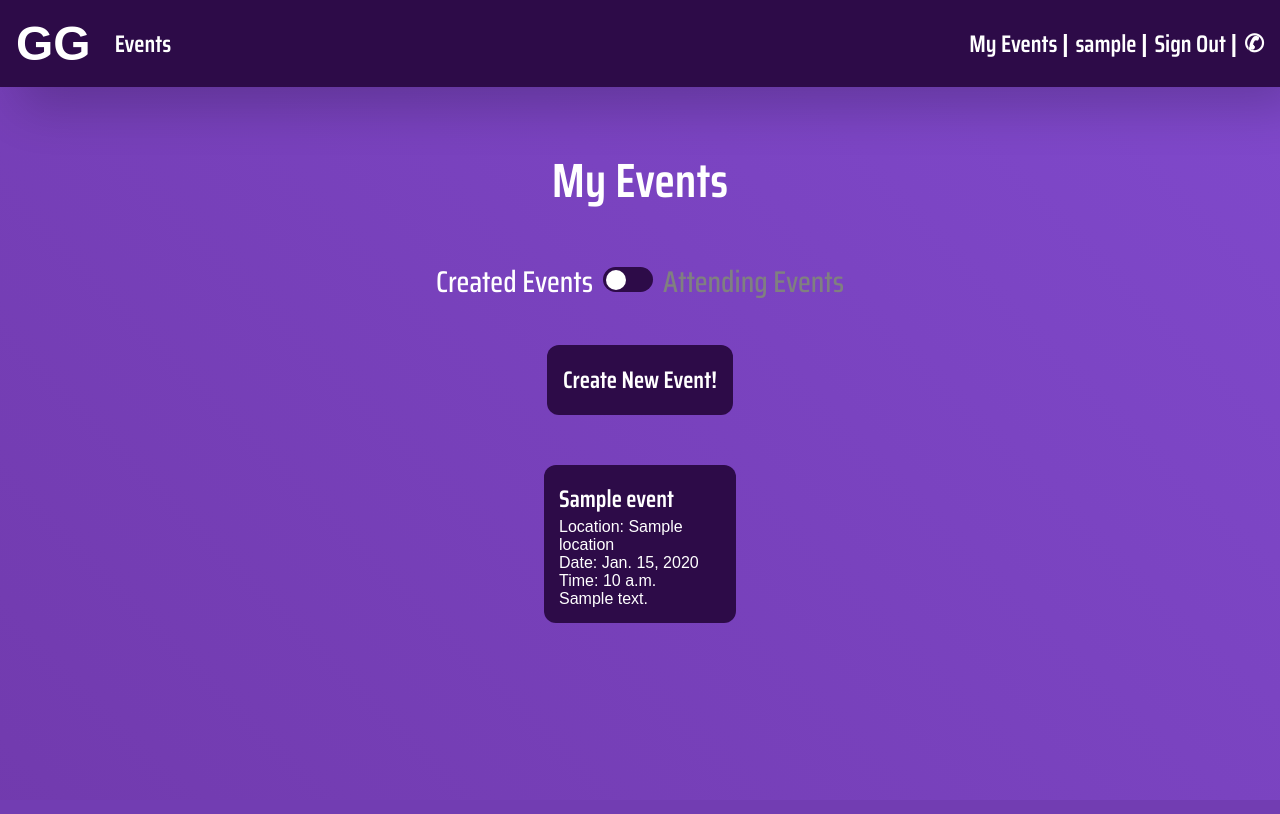
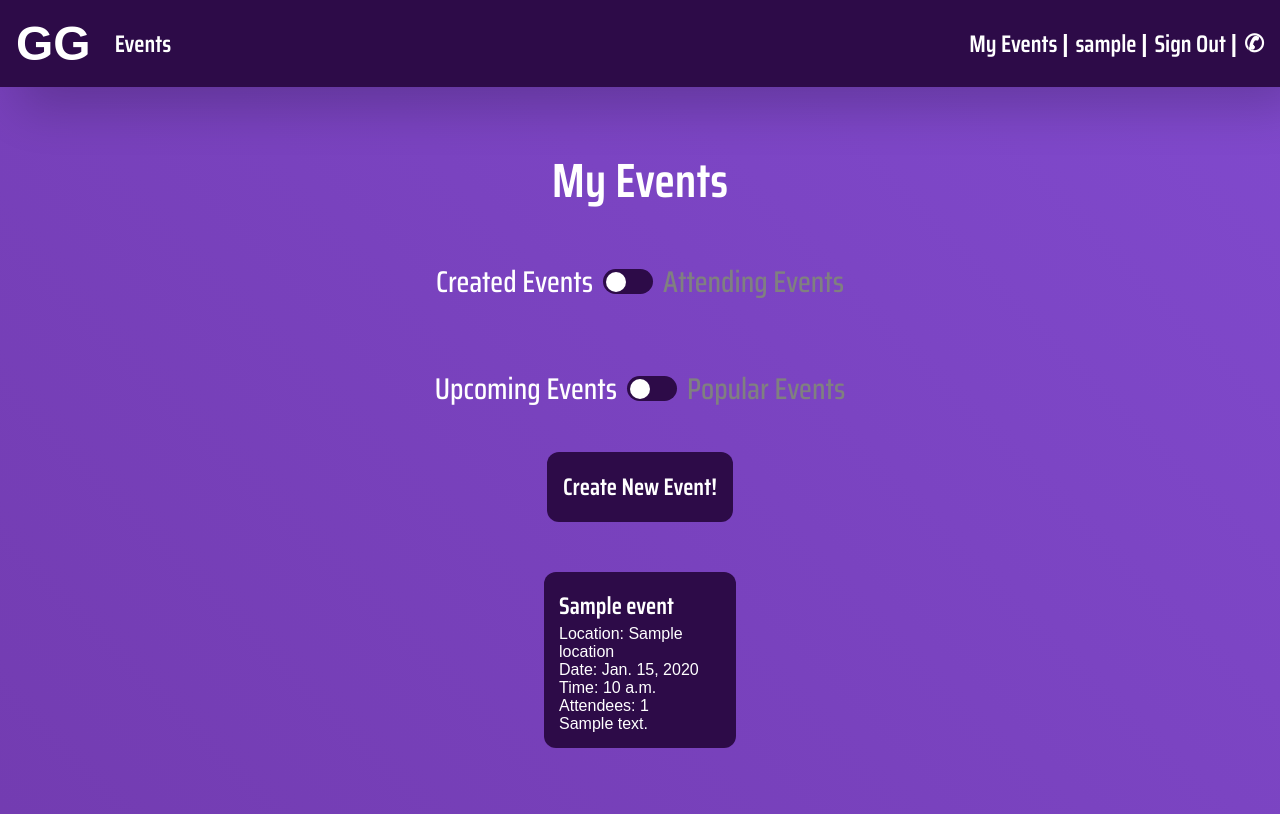
Before and after one commit to robertbrj/glasgowgaffs, a Django app: page /glasgowgaffsapp/myevents/ in a window 1280 px wide. Run offline with Django 3.2, Linux system fonts and the light colour scheme; a user stored in the database is signed in; tables that the repository leaves empty hold one stand-in row (values such as "Sample post"); some web fonts are replaced.

Commit message:
Event filter
Created filter.js for the myevent page to filter events based on the date and time of the event.

Can be toggled to filter based on the most popular event

Modified myevent.html and css to accomodate te new .js file

```diff
--- /dev/null
+++ b/static/javascript/filter.js
@@ -0,0 +1,101 @@
+document.addEventListener("DOMContentLoaded", function () {
+    const eventTypeToggle = document.getElementById("eventToggle");
+    const sortToggle = document.getElementById("sortToggle");
+    const createdEventsContainer = document.getElementById("created_events");
+    const attendingEventsContainer = document.getElementById("attending_events");
+    const upcomingTitle = document.getElementById("upcoming_title");
+    const popularTitle = document.getElementById("popular_title");
+
+    eventTypeToggle.addEventListener("change", updateEvents);
+    sortToggle.addEventListener("change", function () {
+        console.log("Sort Toggle Switched! Checked:", this.checked);
+
+         // toggle switch swaps the bold effect
+        if (this.checked) {
+            // Popular Events selected, filter based on number of attendees
+            popularTitle.classList.add("bold");
+            upcomingTitle.classList.remove("bold");
+        } else {
+            // Upcoming Events selected. filter based on date and time
+            upcomingTitle.classList.add("bold");
+            popularTitle.classList.remove("bold");
+        }
+
+        updateEvents();
+    });
+
+   /**
+     * Dynamically filters and sorts events based on the selected toggle options.
+     * - If "Upcoming" is selected, events are sorted by date, then by time (earliest first).
+     * - If "Popular" is selected, events are sorted by attendees (most attendees first).
+     */
+    function updateEvents() {
+        const isCreated = !eventTypeToggle.checked;
+        const isUpcoming = !sortToggle.checked;
+
+        console.log("Sorting Mode:", isUpcoming ? "Upcoming" : "Popular");
+
+        let container = isCreated ? createdEventsContainer : attendingEventsContainer;
+        let events = Array.from(container.querySelectorAll(".event_card"));
+
+        let parsedEvents = events.map(event => {
+            let dateText = event.querySelector("p:nth-of-type(2)")?.textContent.replace("Date: ", "").trim();
+            let timeText = event.querySelector("p:nth-of-type(3)")?.textContent.replace("Time: ", "").trim();
+            let attendeesText = event.querySelector("p:nth-of-type(4)")?.textContent.replace("Attendees: ", "").trim();
+
+            let eventDate = new Date(dateText);
+            let eventTime = parseTime(timeText);
+            let attendees = parseInt(attendeesText) || 0;
+
+            return {
+                element: event,
+                date: isNaN(eventDate) ? null : eventDate,
+                time: eventTime,
+                attendees: attendees
+            };
+        });
+
+        // sort logic; by date & time for "Upcoming", or by attendees for "Popular"
+        if (isUpcoming) {
+            parsedEvents = parsedEvents
+                .filter(e => e.date) // removes events with invalid dates
+                .sort((a, b) => {
+                    let dateComparison = a.date - b.date; // compares by date first
+                    if (dateComparison !== 0) return dateComparison;
+                    return a.time - b.time; // if event falls on same date, sort by time
+                });
+        } else {
+            // sort based on the by number of attendees
+            parsedEvents.sort((a, b) => b.attendees - a.attendees);
+        }
+
+        container.innerHTML = "";
+        parsedEvents.forEach(eventObj => container.appendChild(eventObj.element));
+
+        console.log("Sorted Events: ", parsedEvents);
+    }
+
+    /**
+     * Parses time strings (e.g., "2:30 PM") and converts them into a numeric value.
+     * - Ensures AM/PM formats are correctly converted into a 24-hour time.
+     * - Used to allow proper sorting of events occurring on the same day.
+     *
+     * @param {string} timeString - Time string (e.g., 3:45 PM)
+     * @returns {number} Total minutes since midnight
+     */
+    function parseTime(timeString) {
+        let timeMatch = timeString.match(/(\d{1,2}):(\d{2})\s*(AM|PM|am|pm)?/);
+        if (!timeMatch) return 0; // if time is invalid it defaults to 0
+
+        let hours = parseInt(timeMatch[1], 10);
+        let minutes = parseInt(timeMatch[2], 10);
+        let period = timeMatch[3] ? timeMatch[3].toUpperCase() : null;
+
+        if (period === "PM" && hours !== 12) hours += 12;
+        if (period === "AM" && hours === 12) hours = 0;
+
+        return hours * 60 + minutes; // converts hours and minutes to a single comparable value
+    }
+    // ensures sorting applies immediately on page load/reload
+    window.addEventListener("load", updateEvents);
+});
--- a/static/styles/myevents.css
+++ b/static/styles/myevents.css
@@ -21,7 +21,15 @@
     align-items: center;
     justify-content: center;
     margin: 20px 0;
-    gap: 10px;
+    gap: 5px;
+}
+
+.toggle-container {
+    display: flex;
+    align-items: center;
+    justify-content: center;
+    position: relative;
+    width: 60px;
 }
 
 .toggle-container input {
@@ -29,7 +37,7 @@
 }
 
 .toggle-label {
-    position: relative;
+   position: relative;
     display: inline-block;
     width: 50px;
     height: 25px;
@@ -61,7 +69,9 @@
 }
 
 #created_title,
-#attending_title {
+#attending_title,
+#upcoming_title,
+#popular_title{
     color: grey;
     font-size: 30px;
     font-weight: normal;
@@ -78,7 +88,9 @@
 
 
 #created_title::after,
-#attending_title::after {
+#attending_title::after,
+#upcoming_title::after,
+#popular_title::after{
     content: attr(data-text);
     font-weight: bold;
     visibility: hidden;
--- a/templates/glasgowgaffsapp/myevents.html
+++ b/templates/glasgowgaffsapp/myevents.html
@@ -7,7 +7,7 @@
 <div id="events_container">
     <h1 id="title">My Events</h1>
 
-    <!-- Toggle Switch -->
+    <!-- Created/Attending Toggle Switch -->
     <div class="toggle_wrapper">
         <h2 id="created_title" class="bold">Created Events</h2>
         <label class="toggle-container">
@@ -15,6 +15,15 @@
             <span class="toggle-label"></span>
         </label>
         <h2 id="attending_title">Attending Events</h2>
+    </div>
+    <!-- Upcoming/Popular Events Toggle Switch -->
+    <div class="toggle_wrapper">
+        <h2 id="upcoming_title" class="bold">Upcoming Events</h2>
+        <label class="toggle-container">
+            <input type="checkbox" id="sortToggle">
+            <span class="toggle-label"></span>
+        </label>
+        <h2 id="popular_title">Popular Events</h2>
     </div>
 
     <!-- Create Events Button -->
@@ -31,6 +40,7 @@
                 <p>Location: {{ event.location }}</p>
                 <p>Date: {{ event.date }}</p>
                 <p>Time: {{ event.time }}</p>
+                <p>Attendees: {{ event.attendees.count}}</p>
                 <p>{{ event.description }}</p>
             </div>
         {% empty %}
@@ -47,6 +57,7 @@
                 <p>Location: {{ event.location }}</p>
                 <p>Date: {{ event.date }}</p>
                 <p>Time: {{ event.time }}</p>
+                <p>Attendees: {{ event.attendees.count}}</p>
                 <p>{{ event.description }}</p>
             </div>
         {% empty %}
@@ -57,4 +68,5 @@
 </div>
 
 <script src="{% static 'javascript/slider.js' %}"></script>
+<script src="{% static 'javascript/filter.js' %}"></script>
 {% endblock %}
```
